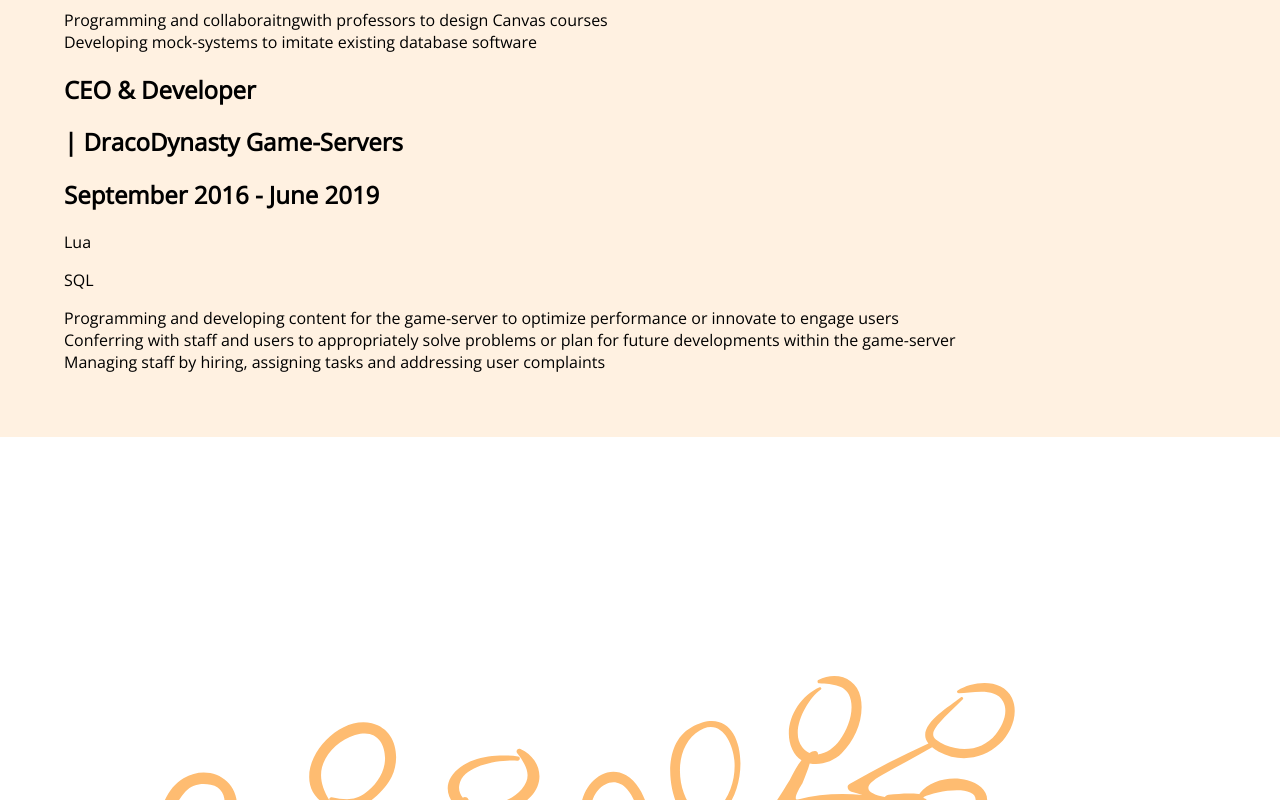
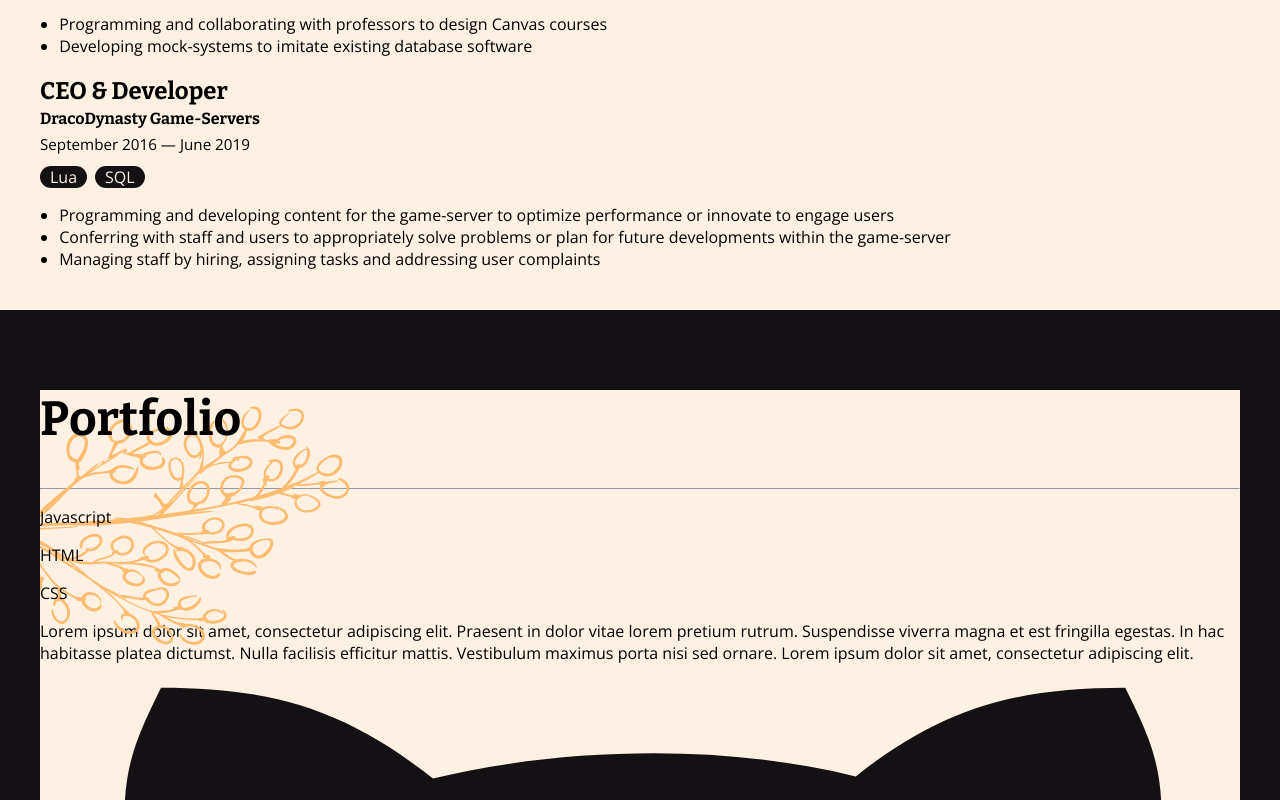
Before and after one commit to AmericoChilds/americochilds-portfolio, a plain HTML site: page index.html in a window 1280 px wide. Shown: the part 1440-2240 px from the top of the page. Drawn offline with nearby package versions, Linux system fonts and the light colour scheme.

Commit message:
finished about section

```diff
--- a/css/main.scss
+++ b/css/main.scss
@@ -40,12 +40,15 @@
 
     .logo {
         font-family: "Bitter";
-        padding-left: 2em;
+        padding-top: .3em;
+        padding-left: 1em;
+        font-size: .7em;
     }
 
     ul {
         display: flex;
-
+        font-size: .7em;
+        padding-top: .1em;
         a {
             display: block;
             padding: 0 1em;
@@ -62,11 +65,15 @@
     color: #FFF1E1;
     display: grid;
     text-align: left;
-    padding: 4em;
+    height: 80%;
+
+    .top-content {
+        margin-left: 2.7em;
+    }
 
     .top-title {
         font-family: "Bitter";
-        font-size: 5em;
+        font-size: 3em;
     }
 
 }
@@ -83,14 +90,14 @@
         height: 2em;
         padding-left: 1.5em;
         padding-top: .5em;
-        margin-top: .4em;
+        margin-top: 1.5em;
         margin-right: 1em;
     }
 
     img {
         height: 2em;
         margin-right: .5em;
-        margin-top: .6em;
+        margin-top: 1.7em;
     }
 }
 
@@ -99,24 +106,25 @@
 }
 
 section {
-    padding: 4em 4em;
+    padding: 2.5em 2.5em;
     text-align: left;
 }
 
 .about {
     position: relative;
     background-color: #FFF1E1;
+    z-index: -1;
 }
 
 .floral-image-about {
     position: absolute;
-    width: 25em;
+    width: 20em;
     margin-left: -4em;
     z-index: -1;
-    margin-top: 0em;
+    margin-top: -1.5em;
 }
 
-.about-subtitle {
+.about-subtitle, .about-experience {
     font-size: 1.3em;
     margin-bottom: 0em;
 }
@@ -128,11 +136,19 @@
     margin-top: 0em;
 }
 
+.about-body {
+    margin-top: -1em;
+}
+
+.about-toptech {
+
+    margin-top: 3em;
+
     .about-tech {
 
         display: flex;
         text-align: center;
-    margin-right: 4em;
+        width: 100%;
 
         .about-tech-id {
             width: 7em;
@@ -142,6 +158,7 @@
             display: flex;
             flex-direction: row;
             flex-wrap: wrap;
+            width: 100%;
         }
 
         li {
@@ -152,6 +169,8 @@
         img {
             height: 3.5em;
             margin: 0 auto;
+            padding-bottom: .5em;
+        }
     }
 }
 
@@ -163,3 +182,84 @@
     width: 6em;
     margin: 0 auto;
 }
+
+.about-exp {
+    margin-top: 3em;
+}
+
+.job-header {
+    .job-title {
+        font-family:"Bitter";
+        font-size: 1.5em;
+    }
+
+    .job-loc {
+        font-family:"Bitter";
+        margin-top: -1em;
+        font-weight: 700;
+        font-size: 1em;
+    }
+
+}
+
+.job-time {
+    margin-top: -.5em;
+    font-weight: 100;
+    font-size: .95em;
+}
+
+.job-technologies {
+    display: flex;
+
+    ul {
+        display: flex;
+        flex-direction: row;
+    }
+    .job-tech {
+        border-radius: 25px;
+        font-size: 1em;
+        color: #FFF1E1;
+        background: #141115;
+        text-align: center;
+        padding-left: 10px;
+        padding-right: 10px;
+        margin-right: .5em;
+        margin-top: 0em;
+    }
+}
+
+.job-desc {
+    ul {
+        margin-left: 1.2em;
+        list-style-type: disc;
+    }
+}
+
+
+.portfolio-floral {
+    position: absolute;
+    width: 20em;
+    margin-top: -2em;
+    z-index: 1;
+}
+.portfolio {
+    background: #141115;
+
+    .portfolio-title {
+        font-family: "Bitter";
+        font-size: 3em;
+        position: relative;
+        z-index: 5;
+    }
+
+    .portfolio-box {
+        background: #FFF1E1;
+        z-index: 0;
+    }
+
+    .portfolio-tech {
+        position: relative;
+        z-index: 1;
+    }
+
+}
--- a/index.html
+++ b/index.html
@@ -30,7 +30,7 @@
         </div>
 
         <div class="topmain">
-            <div class="content">
+            <div class="top-content">
                 <h1 class="top-title">Let's Solve <br/> Problems, <br/> Together</h1>
                 <div class="cta">
                     <p class="meet-button">Meet Americo</p>
@@ -47,13 +47,14 @@
 
         <section class="about">
             <div class="left">
+                <img class="floral-image-about" src="images/floral-about.svg">
                 <div class="inner-about">
-                    <img class="floral-image-about" src="images/floral-about.svg">
                     <p class="about-subtitle">About</p>
                     <hr class="about-hr">
                     <h1 class="about-title">Need A Team Player?</h1>
-                    <p class="about-body">Heya! My name is Americo and I'm a computer science student at the University of Wisconsin-Madison
-                        </br></br>I'm passionate about learning new technologies and tackling problems with programming</p>
+                    <p class="about-body">Heya! My name is Americo and I'm a computer science student at the University of Wisconsin-Madison. I'm passionate about learning new technologies and tackling novel problems with programming.
+                        <br/><br/>My strongest skillset and preference is backend development. But I haven't neglected learning UI/UX principles and front-end frameworks, which has been imperative for making my projects come to life!
+                    </p>
                 </div>
                 <div class="about-toptech">
                     <p class="about-subtitle">Top 5 Technologies</p>
@@ -93,9 +94,9 @@
                                 <div class="job-one">
                                     <div class="job-header">
                                         <h1 class="job-title">Course Webpage Developer</h1>
-                                        <h2 class="job-loc"> | University of Wisconsin - Madison</h2>
+                                        <h2 class="job-loc">University of Wisconsin - Madison</h2>
                                     </div>
-                                    <h2 class="job-time">July 2020 - Present</h2>
+                                    <h2 class="job-time">July 2020  —  Present</h2>
                                     <div class="job-technologies">
                                         <ul>
                                             <li>
@@ -112,7 +113,7 @@
                                     <div class="job-desc">
                                         <ul>
                                             <li>
-                                                Programming and collaboraitngwith professors to design Canvas courses
+                                                Programming and collaborating with professors to design Canvas courses
                                             </li>
                                             <li>
                                                 Developing mock-systems to imitate existing database software
@@ -123,9 +124,9 @@
                                 <div class="job-two">
                                     <div class="job-header">
                                         <h1 class="job-title">CEO & Developer</h1>
-                                        <h2 class="job-loc"> | DracoDynasty Game-Servers</h2>
+                                        <h2 class="job-loc">DracoDynasty Game-Servers</h2>
                                     </div>
-                                    <h2 class="job-time">September 2016 - June 2019</h2>
+                                    <h2 class="job-time">September 2016  —  June 2019</h2>
                                     <div class="job-technologies">
                                         <ul>
                                             <li>
@@ -157,10 +158,10 @@
         </section>
 
         <section class="portfolio">
-            <ul>
-                <li class="project1">
-                    <div class="project-box">
-                        <img src="images/floral-portfolio1.svg" alt="linkedin">
+            <ul class="portfolio-ul">
+                <li class="portfolio1">
+                    <img class="portfolio-floral" src="images/floral-portfolio1.svg" alt="linkedin">
+                    <div class="portfolio-box">
                         <h1 class="portfolio-title">Portfolio</h1>
                         <hr class="portfolio-hr"/>
                         <ul>
```
Also changed, not shown: css/main.css, 1 other file. Lines whose indentation alone changed are shown as unchanged.
